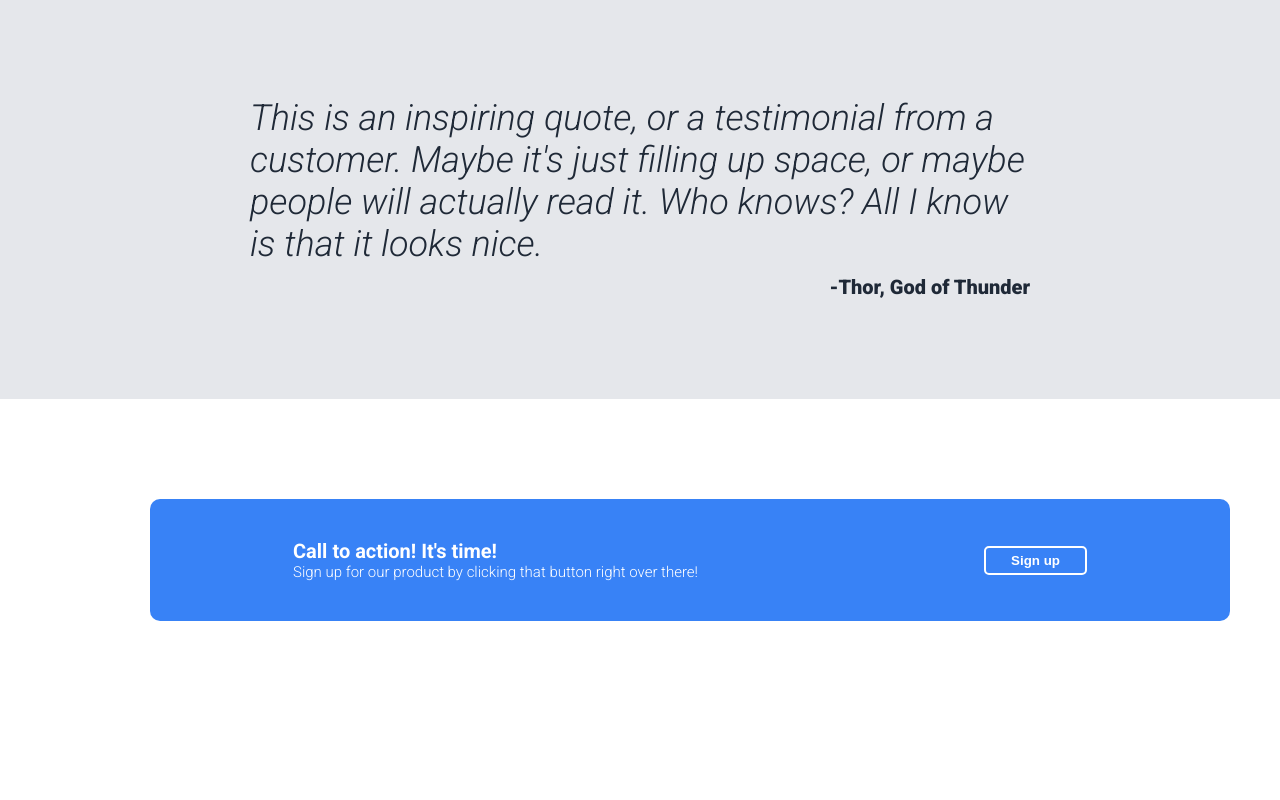
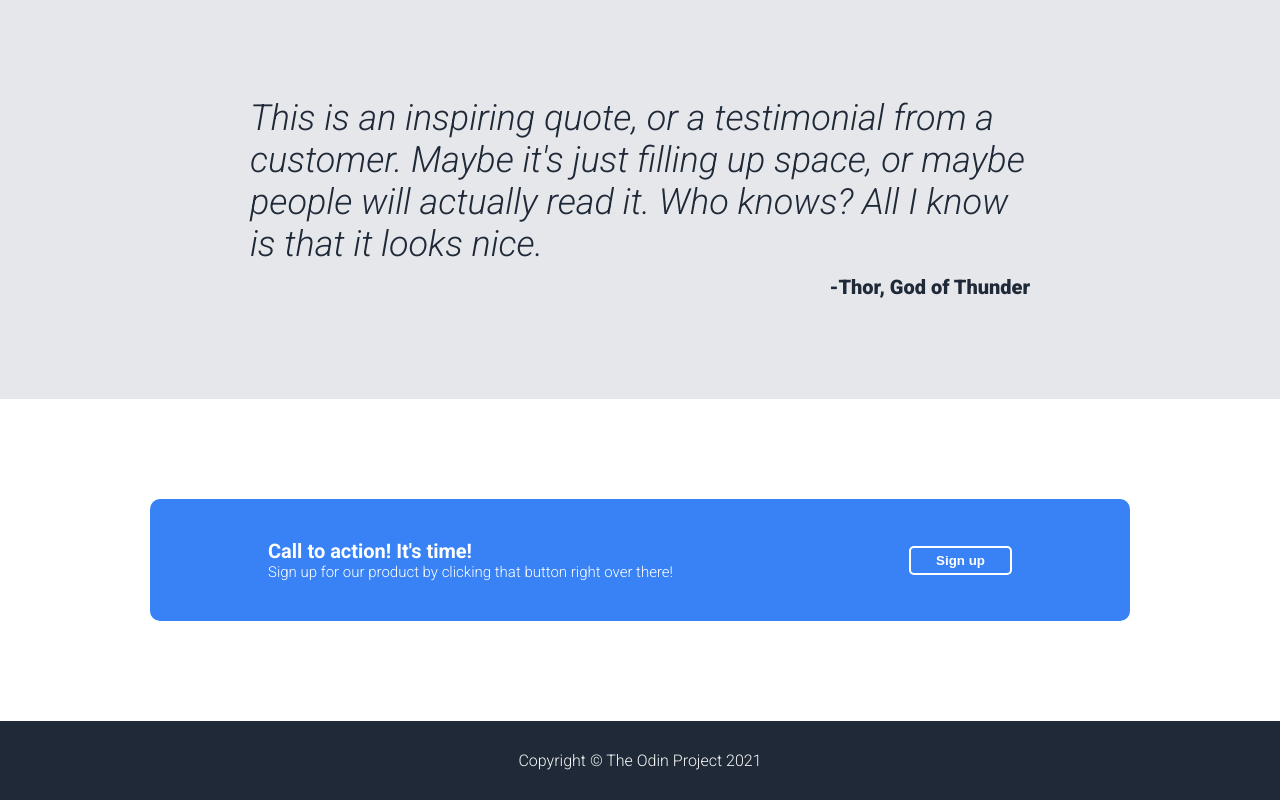
Before and after one commit to rkachn/odin-landing-page, a plain HTML site: page index.html in a window 1280 px wide. Shown: the part 997-1797 px from the top of the page. Before the commit the page ends 1768 px from the top, so only its background shows below. Drawn offline with Linux system fonts and the light colour scheme.

Commit message:
Add footer, website complete!

```diff
--- a/index.html
+++ b/index.html
@@ -88,7 +88,7 @@
     </div>
 
     <div class="footer">
-
+        Copyright © The Odin Project 2021
     </div>
 </body>
 </html>
--- a/styles.css
+++ b/styles.css
@@ -120,7 +120,9 @@ body {
 
 .subscribe {
     background-color: #3882F6;
-    margin: 0 50px 150px 150px;
+    margin-left: 150px;
+    margin-right: 150px;
+    margin-bottom: 100px;
     display: flex;
     justify-content: space-around;
     padding: 40px 0;
@@ -144,3 +146,10 @@ body {
     font-weight: bold;
     color: white;
 }
+
+.footer {
+    padding: 30px 0;
+    background-color: #1F2937;
+    color: #F9FAF8;
+    text-align: center;
+}
```
